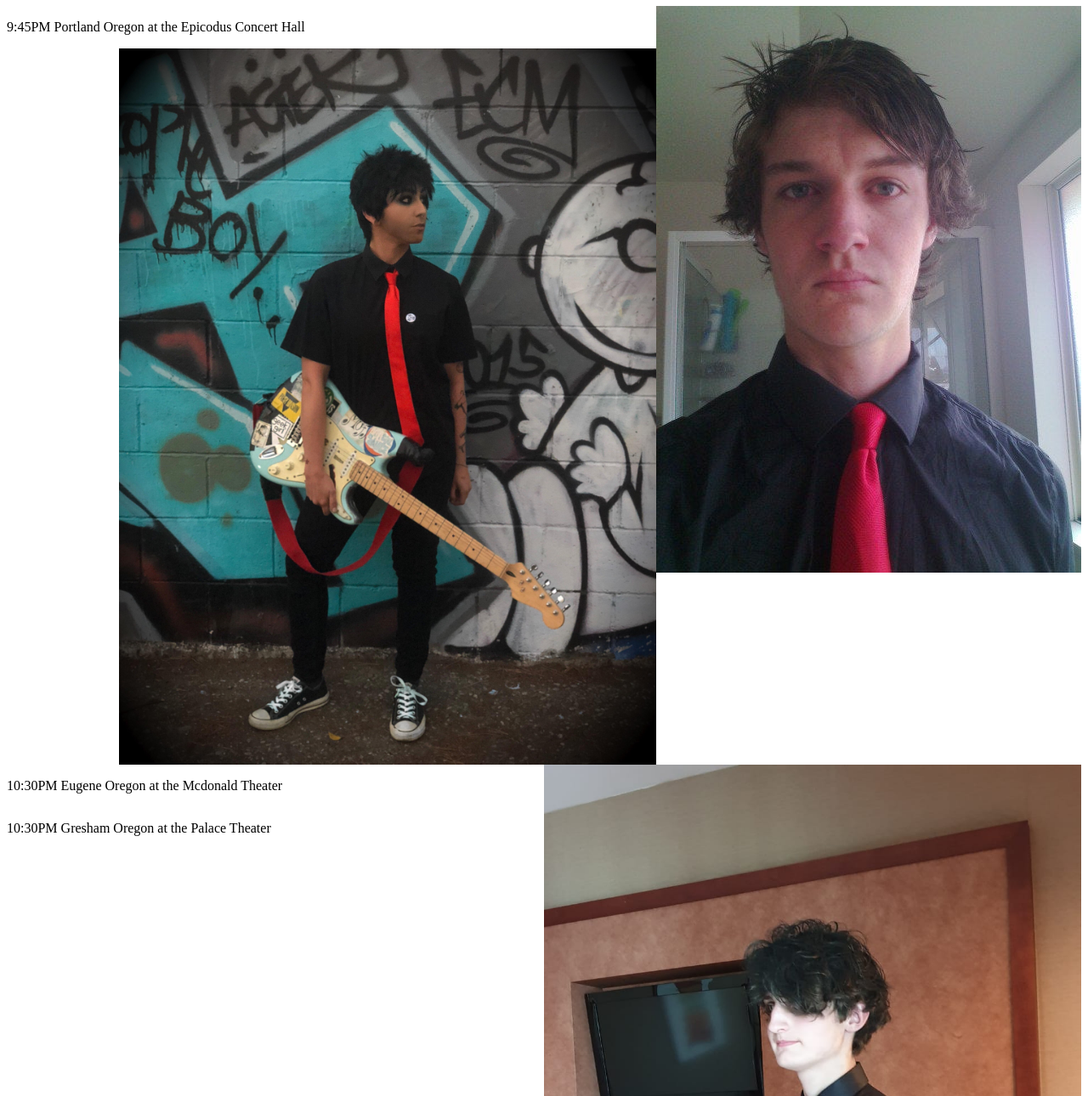
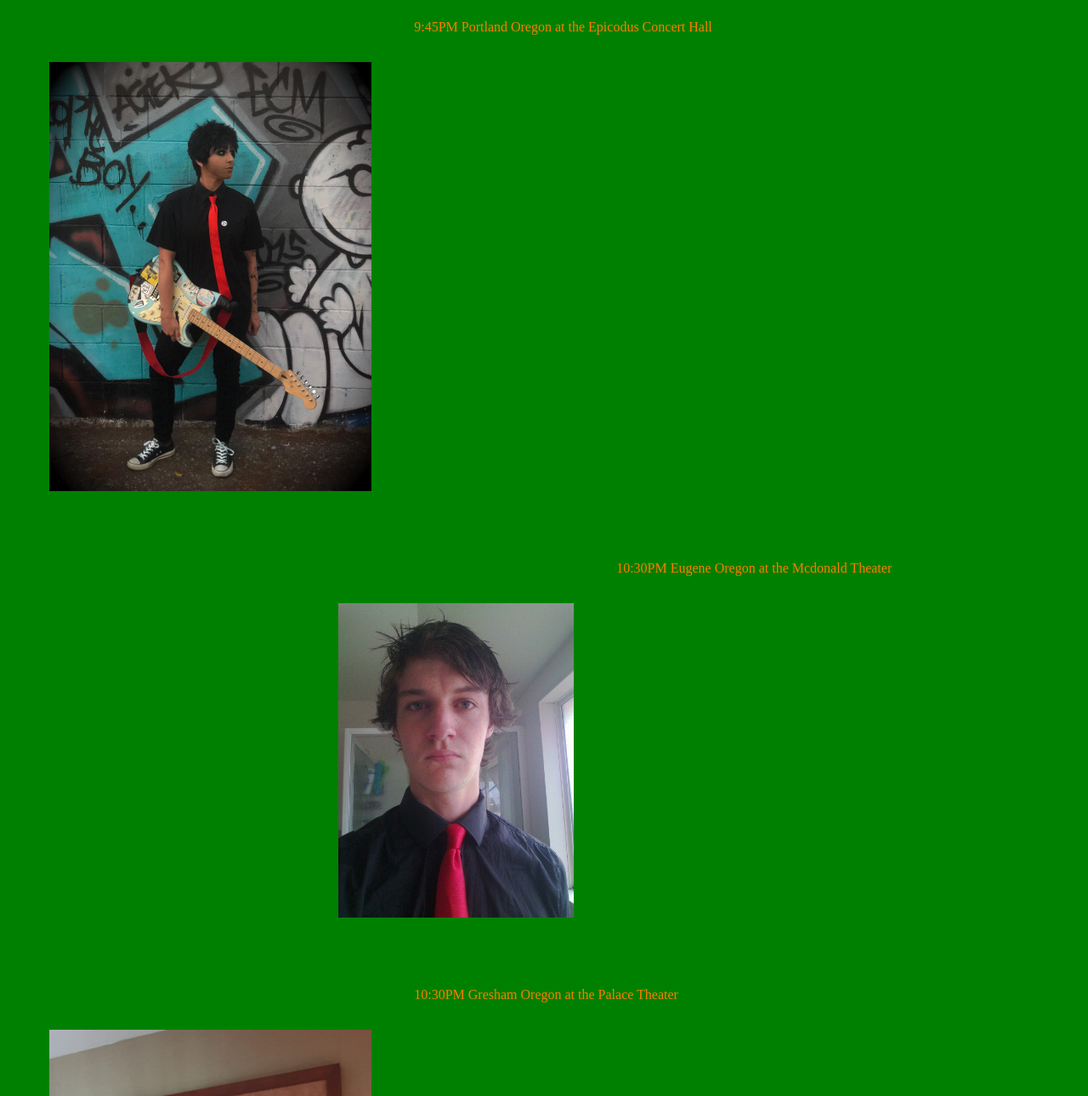
Before and after one commit to Chaseswendsen/greenday_concerts, a plain HTML site: page index.html in a window 1280 px wide. Shown: the part 73-1363 px from the top of the page at 85% size. Drawn offline with Linux system fonts and the light colour scheme.

Commit message:
fixed floating bug and added background color
co-authored by Brycen Bartolome <brycenbartolome@gmail.com>
Co-authored by Forrest Reiland <freiland@email.arizona.edu>

```diff
--- a/css/styles.css
+++ b/css/styles.css
@@ -1,8 +1,14 @@
-img{
+img {
   height: auto;
-  max-width: 50%;
+  width: 30%;
+  float: left;
+  padding: 50px;
+}
+p {
+  color: rgb(255, 123, 0);
+  font-size: 50;
   float: right;
 }
-p{
-  float: left;
+body{
+  background: green;
 }
--- a/index.html
+++ b/index.html
@@ -4,13 +4,19 @@
   <link href="css/styles.css" rel="stylesheet" type="text/css">
   <title>Greenday Webpage</title>
   <body>
-<h1>Greenday Upcoming Concerts</h1>
-  <img src="img/-VCqOwXoUhWJkDLKwZP8Lj9Xl7Lm6LepPrm84ImeYG8.jpg">
-  <p>9:45PM Portland Oregon at the Epicodus Concert Hall</p>
-  <img src="img/9phhqqo1imv11.jpg">
-  <p>10:30PM Eugene Oregon at the Mcdonald Theater</p>
-  <img src="img/atndw9i237w31.jpg">
-  <p>10:30PM Gresham Oregon at the Palace Theater</p>
+  <h1>Greenday Upcoming Concerts</h1>
+  <p>
+    <img src="img/9phhqqo1imv11.jpg">
+    9:45PM Portland Oregon at the Epicodus Concert Hall
+  </p>
+  <p>
+    <img src="img/-VCqOwXoUhWJkDLKwZP8Lj9Xl7Lm6LepPrm84ImeYG8.jpg">
+    10:30PM Eugene Oregon at the Mcdonald Theater
+  </p>
+  <p>
+    <img src="img/atndw9i237w31.jpg">
+    10:30PM Gresham Oregon at the Palace Theater
+  </p>
 </body>
 
 
```
Also changed, not shown: 1 other file.
